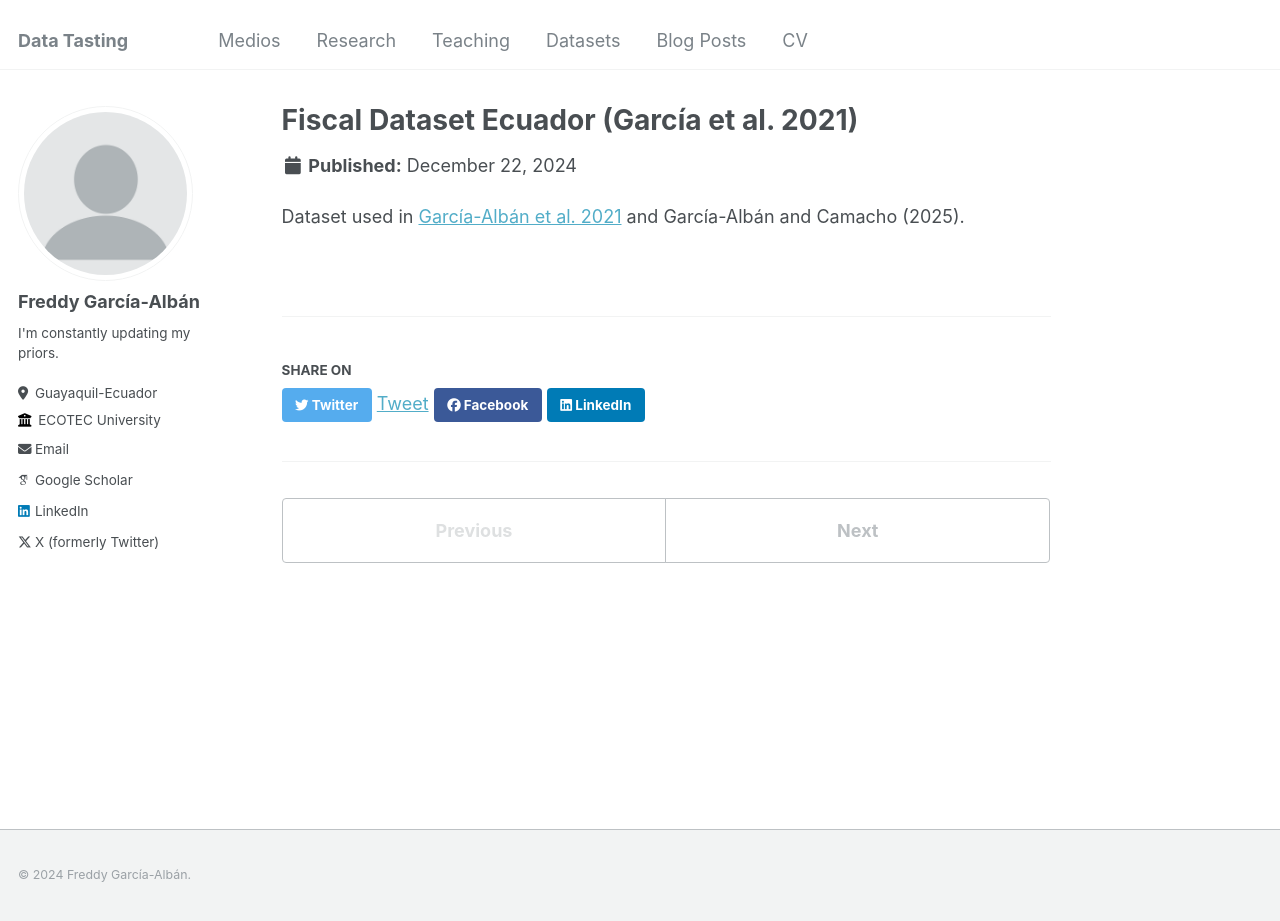
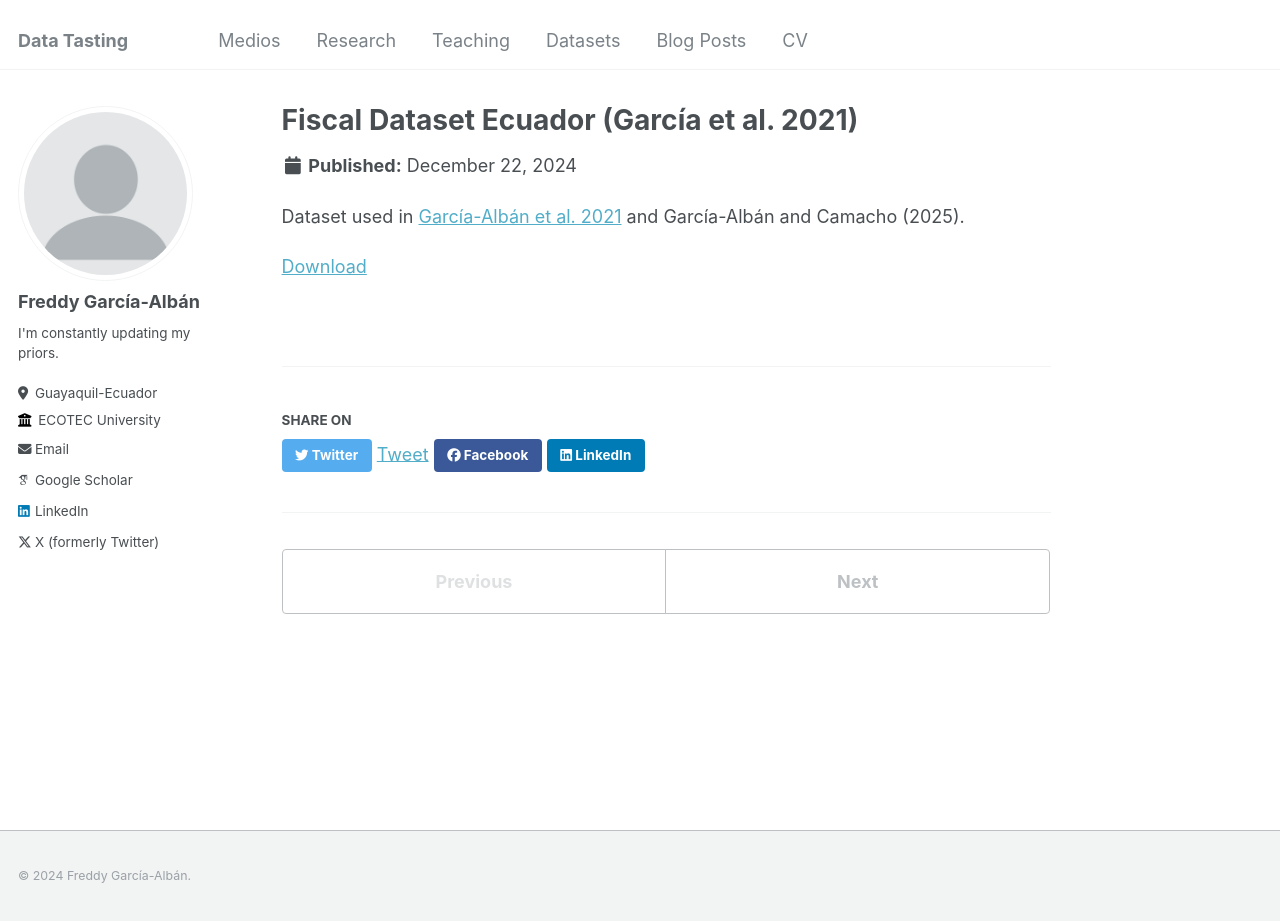
Before and after one commit to EnexFG/EnexFG.github.io, a Jekyll site: the page built from _datasets/portfolio-1.md, in a window 1280 px wide and 921 px high. Built offline with Jekyll 4.4.1, drawn with Linux system fonts in a browser that asks for light colours; some web fonts are replaced; comment, search, counter and statistics services are not loaded.

Commit message:
Update portfolio-1.md

```diff
--- a/_datasets/portfolio-1.md
+++ b/_datasets/portfolio-1.md
@@ -5,3 +5,5 @@ collection: datasets
 ---
 
 Dataset used in [García-Albán et al. 2021](https://enexfg.github.io/research/2021-08-01-paper-title-number-2) and García-Albán and Camacho (2025).
+
+[Download](_datasets_files/fds1.csv)
```
